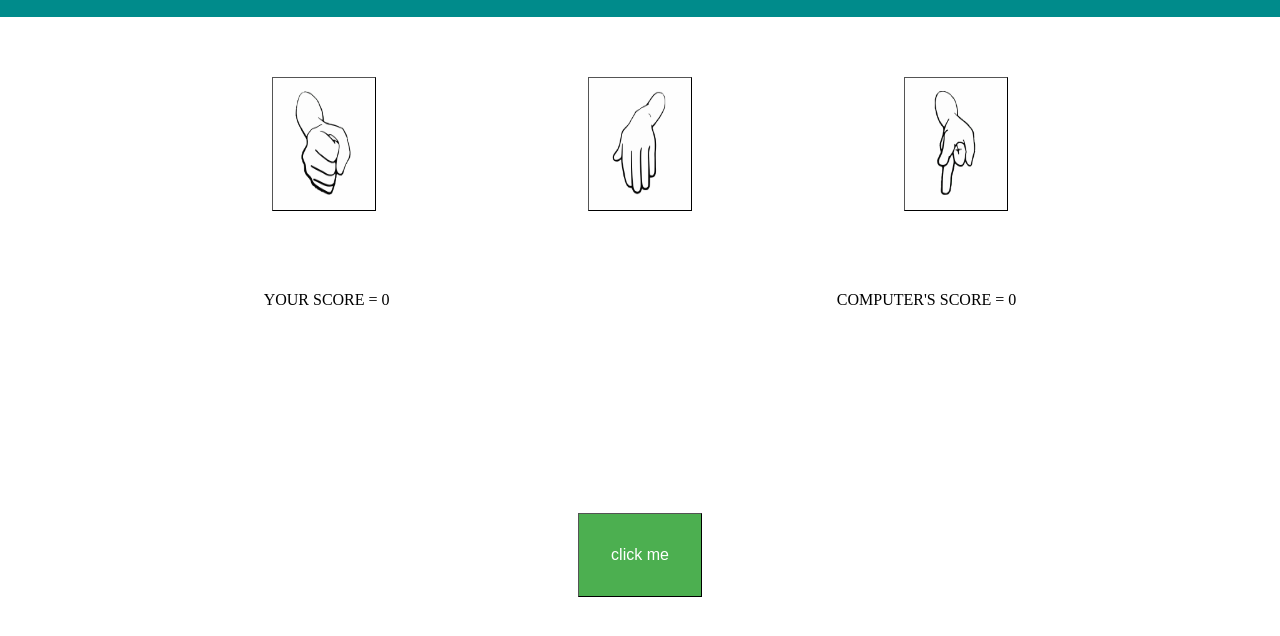
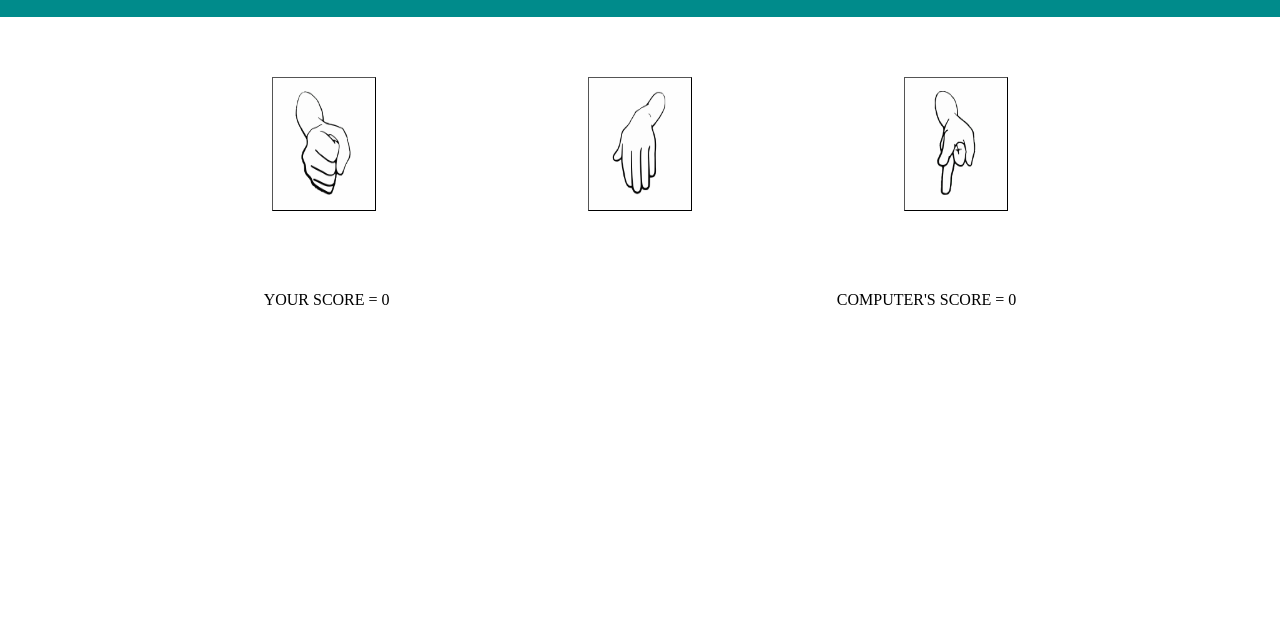
Before and after one commit to heathjackson/odin-RockPaperScissors, a plain HTML site: page index.html in a window 1280 px wide. Shown: the part 84-720 px from the top of the page. Drawn offline with Linux system fonts and the light colour scheme.

Commit message:
css added

```diff
--- a/index.html
+++ b/index.html
@@ -28,8 +28,8 @@
     <div class="result"></div>
   </div>
 
-  <div class="container" id="gameButton">
+  <!-- <div class="container" id="gameButton">
     <button class="startGame">click me</button>
-  </div>
+  </div> -->
 </body>
 </html>
--- a/style.css
+++ b/style.css
@@ -38,11 +38,6 @@ button {
   margin: 20px;
 }
 
-/* #gameButton {
-  justify-content: center;
-  align-items: center;
-} */
-
 #rock {
   background-image: url("Images/rock.png");
   background-size: 100px 130px;
@@ -82,7 +77,3 @@ button {
   justify-content: center;
   height: 134px;
 }
-
-#gameButton {
-  justify-content: center;
-}
```
